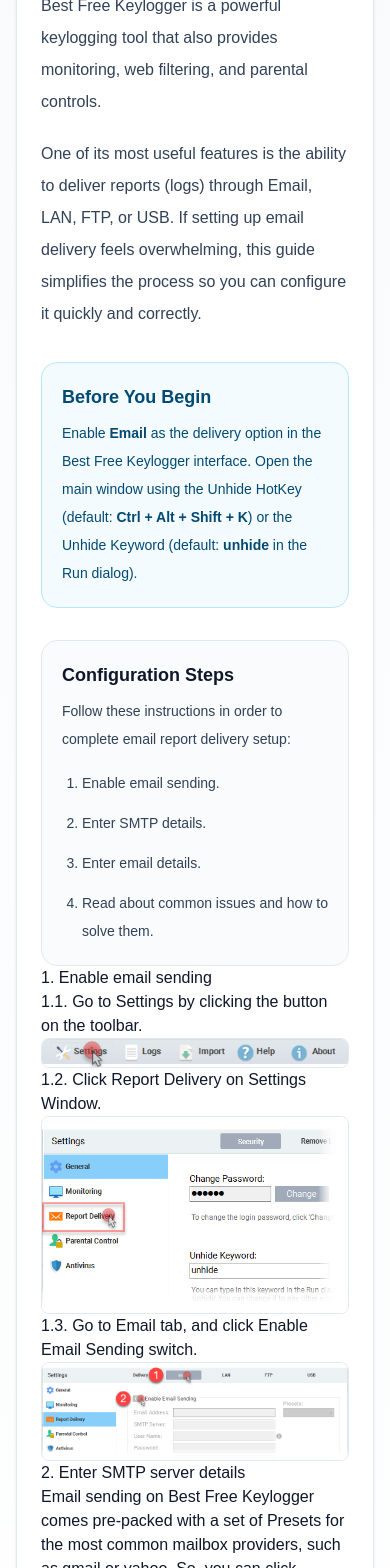
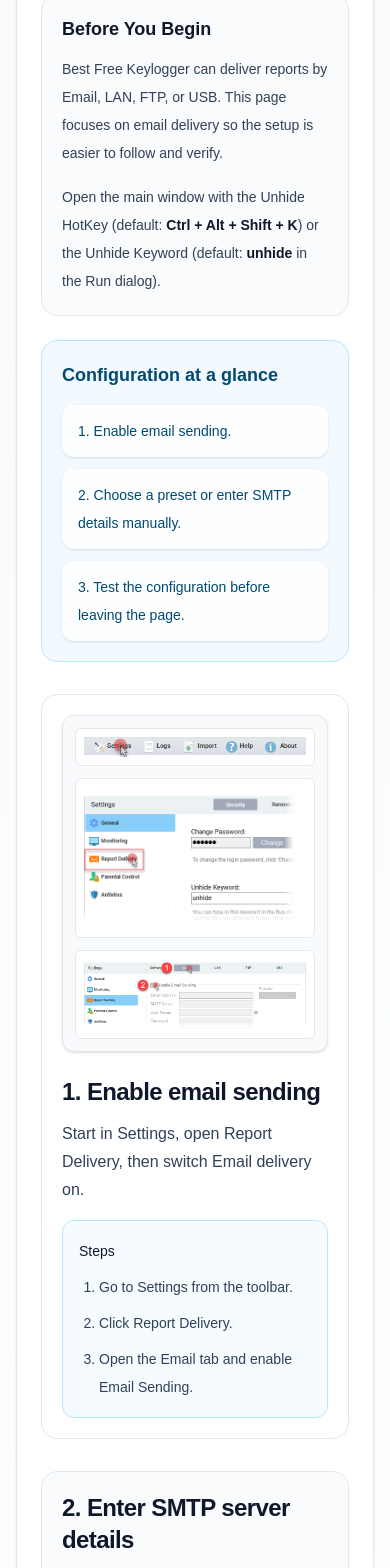
Before and after one commit to NavodWijesooriya/best_key_logger, a Next.js app: page /blog/email-delivery-configuration-guide in a window 390 px wide. Shown: the part 360-1928 px from the top of the page. Built offline with nearby package versions, Linux system fonts and the light colour scheme.

Commit message:
blog pages styles

```diff
--- a/app/blog/email-delivery-configuration-guide/page.tsx
+++ b/app/blog/email-delivery-configuration-guide/page.tsx
@@ -11,8 +11,8 @@
       <main className="relative overflow-hidden bg-linear-to-b from-slate-50 via-white to-sky-50/40 py-10 sm:py-14">
         <div className="pointer-events-none absolute inset-x-0 top-0 h-44 bg-[radial-gradient(ellipse_at_top,rgba(14,165,233,0.14),transparent_62%)]" />
 
-        <article className="relative mx-auto w-full max-w-4xl px-4 sm:px-6 lg:px-8">
-          <div className="rounded-3xl border border-slate-200 bg-white/95 p-6 shadow-sm backdrop-blur-sm sm:p-10">
+        <article className="relative mx-auto w-full max-w-7xl px-4 sm:px-6 lg:px-8">
+          <div className="rounded-3xl border border-slate-200 bg-white/95 p-6 shadow-sm backdrop-blur-sm sm:p-10 lg:p-12">
             <header className="border-b border-slate-200 pb-7">
               <div className="flex flex-wrap items-center gap-2 text-xs font-semibold uppercase tracking-wide text-slate-600">
                 <span className="rounded-full bg-sky-100 px-3 py-1 text-sky-800">Report Delivery</span>
@@ -31,69 +31,115 @@
               </div>
             </header>
 
-            <section className="mt-7 space-y-5 text-base leading-8 text-slate-700 sm:text-lg">
+            <section className="mt-8 grid gap-6 lg:grid-cols-[minmax(0,1.1fr)_minmax(0,0.9fr)] lg:items-start">
+              <div className="rounded-2xl border border-slate-200 bg-slate-50/80 p-5 sm:p-6">
+                <h2 className="text-lg font-semibold text-slate-900 sm:text-xl">Before You Begin</h2>
+                <div className="mt-3 space-y-4 text-sm leading-7 text-slate-700 sm:text-base">
                   <p>
-                Best Free Keylogger is a powerful keylogging tool that also provides monitoring,
-                web filtering, and parental controls.
+                    Best Free Keylogger can deliver reports by Email, LAN, FTP, or USB. This page
+                    focuses on email delivery so the setup is easier to follow and verify.
+                  </p>
+                  <p>
+                    Open the main window with the Unhide HotKey (default:
+                    <strong className="font-semibold text-slate-900"> Ctrl + Alt + Shift + K</strong>)
+                    or the Unhide Keyword (default:
+                    <strong className="font-semibold text-slate-900"> unhide</strong> in the Run dialog).
+                  </p>
+                </div>
+              </div>
+
+              <div className="rounded-2xl border border-sky-200 bg-sky-50/80 p-5 sm:p-6">
+                <h2 className="text-lg font-semibold text-sky-900 sm:text-xl">Configuration at a glance</h2>
+                <ol className="mt-4 space-y-3 text-sm leading-7 text-sky-900 sm:text-base">
+                  <li className="rounded-xl bg-white/80 px-4 py-3 shadow-sm">1. Enable email sending.</li>
+                  <li className="rounded-xl bg-white/80 px-4 py-3 shadow-sm">2. Choose a preset or enter SMTP details manually.</li>
+                  <li className="rounded-xl bg-white/80 px-4 py-3 shadow-sm">3. Test the configuration before leaving the page.</li>
+                </ol>
+              </div>
+            </section>
+
+            <section className="mt-8 rounded-2xl border border-slate-200 bg-white p-5 sm:p-6 lg:p-8">
+              <div className="grid gap-6 lg:grid-cols-[minmax(0,0.9fr)_minmax(0,1.1fr)] lg:items-center">
+                <div className="order-2 space-y-4 lg:order-1">
+                  <div>
+                    <h2 className="text-2xl font-bold tracking-tight text-slate-900 sm:text-3xl">
+                      1. Enable email sending
+                    </h2>
+                    <p className="mt-3 text-base leading-7 text-slate-700 sm:text-lg">
+                      Start in Settings, open Report Delivery, then switch Email delivery on.
+                    </p>
+                  </div>
+
+                  <div className="rounded-xl border border-sky-200 bg-sky-50/70 p-4 text-sm leading-7 text-slate-700 sm:text-base">
+                    <p className="font-medium text-slate-900">Steps</p>
+                    <ol className="mt-2 list-decimal space-y-2 pl-5">
+                      <li>Go to Settings from the toolbar.</li>
+                      <li>Click Report Delivery.</li>
+                      <li>Open the Email tab and enable Email Sending.</li>
+                    </ol>
+                  </div>
+                </div>
+
+                <div className="order-1 rounded-xl border border-slate-200 bg-slate-50 p-3 shadow-sm lg:order-2">
+                  <div className="grid gap-3">
+                    <img
+                      src="/assets/blog/email/best-free-keylogger-toolbar-click-settings (1).png"
+                      alt="Go to Settings from the toolbar"
+                      className="w-full rounded-md border border-slate-200 bg-white object-contain p-2"
+                    />
+                    <img
+                      src="/assets/blog/email/best-free-keylogger-settings-click-report-delivery.png"
+                      alt="Open Report Delivery in Settings"
+                      className="w-full rounded-md border border-slate-200 bg-white object-contain p-2"
+                    />
+                    <img
+                      src="/assets/blog/email/best-free-keylogger-settings-report-delivery-email-enable-email-sending.png"
+                      alt="Enable Email Sending in the Email tab"
+                      className="w-full rounded-md border border-slate-200 bg-white object-contain p-2"
+                    />
+                  </div>
+                </div>
+              </div>
+            </section>
+
+            <section className="mt-8 rounded-2xl border border-slate-200 bg-slate-50/80 p-5 sm:p-6 lg:p-8">
+              <div className="grid gap-6 lg:grid-cols-[minmax(0,1fr)_minmax(0,0.95fr)] lg:items-start">
+                <div className="space-y-4">
+                  <h2 className="text-2xl font-bold tracking-tight text-slate-900 sm:text-3xl">
+                    2. Enter SMTP server details
+                  </h2>
+                  <p className="text-base leading-7 text-slate-700 sm:text-lg">
+                    Best Free Keylogger includes presets for common mailbox providers. Use a preset
+                    when available, or enter the SMTP host and port manually.
                   </p>
 
-              <p>
-                One of its most useful features is the ability to deliver reports (logs) through
-                Email, LAN, FTP, or USB. If setting up email delivery feels overwhelming, this
-                guide simplifies the process so you can configure it quickly and correctly.
+                  <div className="rounded-xl border border-emerald-200 bg-white p-4 shadow-sm">
+                    <p className="text-sm font-semibold uppercase tracking-wide text-emerald-700">
+                      Recommended approach
                     </p>
-            </section>
+                    <p className="mt-2 text-sm leading-7 text-slate-700 sm:text-base">
+                      Click <strong className="font-semibold text-slate-900">Presets</strong> first.
+                      If the provider is not listed, copy the SMTP values from the table below.
+                    </p>
+                  </div>
+                </div>
 
-            <section className="mt-8 rounded-2xl border border-sky-200 bg-sky-50/80 p-5 sm:p-6">
-              <h2 className="text-lg font-semibold text-sky-900 sm:text-xl">Before You Begin</h2>
-              <p className="mt-2 text-sm leading-7 text-sky-900 sm:text-base">
-                Enable <strong>Email</strong> as the delivery option in the Best Free Keylogger
-                interface. Open the main window using the Unhide HotKey (default:
-                <strong> Ctrl + Alt + Shift + K</strong>) or the Unhide Keyword (default:
-                <strong> unhide</strong> in the Run dialog).
-              </p>
-            </section>
+                <div className="rounded-xl border border-slate-200 bg-white p-3 shadow-sm sm:p-4">
+                  <img
+                    src="/assets/blog/email/best-free-keylogger-settings-report-delivery-email-presets (1).png"
+                    alt="Email presets for SMTP setup"
+                    className="w-full rounded-md border border-slate-200 bg-white object-contain p-2"
+                  />
+                </div>
+              </div>
 
-            <section className="mt-8 rounded-2xl border border-slate-200 bg-slate-50/80 p-5 sm:p-6">
-              <h2 className="text-lg font-semibold text-slate-900 sm:text-xl">Configuration Steps</h2>
-              <p className="mt-2 text-sm leading-7 text-slate-700 sm:text-base">
-                Follow these instructions in order to complete email report delivery setup:
-              </p>
-
-              <ol className="mt-4 list-decimal space-y-3 pl-5 text-sm leading-7 text-slate-700 sm:text-base">
-                <li>Enable email sending.</li>
-                <li>Enter SMTP details.</li>
-                <li>Enter email details.</li>
-                <li>Read about common issues and how to solve them.</li>
-              </ol>
-            </section>
-
-            <h2>1. Enable email sending</h2>
-            <p>1.1. Go to Settings by clicking the button on the toolbar.</p>
-            <img src="/assets/blog/email/best-free-keylogger-toolbar-click-settings (1).png" alt="Enable email sending" className="rounded-lg border border-slate-200" />
-
-            <p>1.2. Click Report Delivery on Settings Window.</p>
-            <img src="/assets/blog/email/best-free-keylogger-settings-click-report-delivery.png" alt="Click Report Delivery" className="rounded-lg border border-slate-200" />
-
-            <p>1.3. Go to Email tab, and click Enable Email Sending switch.</p>
-            <img src="/assets/blog/email/best-free-keylogger-settings-report-delivery-email-enable-email-sending.png" alt="Enable Email Sending" className="rounded-lg border border-slate-200" />
-
-            <p>2. Enter SMTP server details</p>
-
-            <p>Email sending on Best Free Keylogger comes pre-packed with a set of Presets for the most common mailbox providers, such as gmail or yahoo. So, you can click “Presets” to enter SMTP details automatically, (or you can manually type in the SMTP server and port later).</p>
-            <img src="/assets/blog/email/best-free-keylogger-settings-report-delivery-email-presets (1).png" alt="Email Presets" className="rounded-lg border border-slate-200" />
-
-            <div className="mt-8 rounded-2xl border border-slate-200 bg-white p-5 shadow-sm sm:p-6">
+              <div className="mt-6 overflow-hidden rounded-xl border border-slate-200 bg-white shadow-sm">
+                <div className="border-b border-slate-200 px-4 py-3">
                   <h3 className="text-base font-semibold text-slate-900 sm:text-lg">
                     SMTP host and port reference
                   </h3>
-              <p className="mt-2 text-sm leading-7 text-slate-700 sm:text-base">
-                If you wish to enter SMTP server details manually, you need to know the SMTP host
-                and SMTP port. The following table contains SMTP host and port information of some
-                popular mailbox providers.
-              </p>
-
-              <div className="mt-5 overflow-hidden rounded-xl border border-slate-200">
+                </div>
+                <div className="overflow-x-auto">
                   <table className="min-w-full divide-y divide-slate-200 text-left text-sm sm:text-base">
                     <thead className="bg-slate-50 text-slate-900">
                       <tr>
@@ -135,106 +181,174 @@
                       </tr>
                     </tbody>
                   </table>
-
                 </div>
-              <p>Click Test. If everything is working fine, you should receive a test email to your inbox.
-
-                If the test returns successful, you’re good to go.</p>
               </div>
 
-            <section className="mt-8 rounded-2xl border border-amber-200 bg-amber-50/80 p-5 sm:p-6">
+              <p className="mt-5 text-sm leading-7 text-slate-700 sm:text-base">
+                After entering the values, click <strong className="font-semibold text-slate-900">Test</strong>.
+                A successful test should send a message to your inbox.
+              </p>
+            </section>
+
+            <section className="mt-8 rounded-2xl border border-slate-200 bg-white p-5 sm:p-6 lg:p-8">
+              <div className="mx-auto max-w-4xl">
+                <h2 className="text-2xl font-bold tracking-tight text-slate-900 sm:text-3xl">
+                  3. Enter email account details
+                </h2>
+                <p className="mt-4 max-w-5xl text-base leading-7 text-slate-700 sm:text-lg">
+                  Enter your email account details correctly in the input fields. These details are
+                  stored on the software itself, and they are never sent to our servers or
+                  elsewhere. So, your information is safe.
+                </p>
+
+                <div className="mt-8 overflow-hidden rounded-2xl border border-slate-200 bg-slate-50 p-4 shadow-sm sm:p-5">
+                  <div className="rounded-xl border border-slate-300 bg-white p-4 shadow-sm sm:p-5">
+                    <div className="flex items-center gap-2 border-b border-slate-200 pb-3 text-sm text-slate-700">
+                      <span className="inline-flex items-center rounded-sm bg-emerald-500 px-2 py-0.5 text-[10px] font-bold uppercase tracking-wide text-white">
+                        ON
+                      </span>
+                      <span className="font-medium text-slate-900">Enable Email Sending</span>
+                    </div>
+
+                    <div className="mt-4 grid gap-5 lg:grid-cols-[minmax(0,1.15fr)_minmax(0,0.85fr)] lg:items-start">
+                      <div className="space-y-4">
+                        {[
+                          ['Email Address', 'johndoe1.bfk@gmail.com'],
+                          ['SMTP Server', 'smtp.gmail.com'],
+                          ['User Name', 'johndoe1.bfk'],
+                          ['Password', '••••••••••'],
+                          ['Mail Subject', 'BFK Logs'],
+                        ].map(([label, value]) => (
+                          <div key={label} className="grid grid-cols-[auto_minmax(0,1fr)] items-center gap-3">
+                            <label className="w-28 text-right text-sm font-medium text-slate-900 sm:text-base">
+                              {label}:
+                            </label>
+                            <div className="flex min-h-8 items-center rounded-none border border-slate-400 bg-white px-2 text-sm text-slate-900 shadow-[inset_0_1px_0_rgba(255,255,255,0.75)] sm:text-base">
+                              {value}
+                            </div>
+                          </div>
+                        ))}
+
+                        <div className="grid grid-cols-[auto_minmax(0,1fr)] items-center gap-3">
+                          <label className="w-28 text-right text-sm font-medium text-slate-900 sm:text-base">
+                            Port:
+                          </label>
+                          <div className="flex items-center justify-between gap-3">
+                            <div className="flex h-8 w-20 items-center border border-slate-400 bg-white px-2 text-sm text-slate-900 shadow-[inset_0_1px_0_rgba(255,255,255,0.75)] sm:text-base">
+                              587
+                            </div>
+                            <button className="inline-flex h-8 items-center justify-center rounded-none bg-slate-400 px-8 text-sm font-medium text-white shadow-sm">
+                              Test
+                            </button>
+                          </div>
+                        </div>
+                      </div>
+
+                      <div className="space-y-3">
+                        <div>
+                          <p className="mb-1 text-sm font-medium text-slate-900">Presets:</p>
+                          <div className="flex h-8 w-full items-center justify-between border border-slate-400 bg-white px-2 text-sm text-slate-900 shadow-[inset_0_1px_0_rgba(255,255,255,0.75)]">
+                            <span>Gmail (Google Mail)</span>
+                            <svg
+                              xmlns="http://www.w3.org/2000/svg"
+                              viewBox="0 0 20 20"
+                              fill="currentColor"
+                              className="h-4 w-4 text-slate-500"
+                            >
+                              <path
+                                fillRule="evenodd"
+                                d="M5.23 7.21a.75.75 0 0 1 1.06.02L10 10.94l3.71-3.71a.75.75 0 1 1 1.06 1.06l-4.24 4.25a.75.75 0 0 1-1.06 0L5.21 8.29a.75.75 0 0 1 .02-1.08Z"
+                                clipRule="evenodd"
+                              />
+                            </svg>
+                          </div>
+                        </div>
+
+                        <div className="flex items-center gap-3 pt-10">
+                          <span className="inline-flex h-5 w-5 items-center justify-center rounded-full bg-sky-400 text-xs font-bold text-white">
+                            i
+                          </span>
+                          <div className="h-8 w-8 rounded-full bg-slate-200" />
+                        </div>
+                      </div>
+                    </div>
+                  </div>
+                </div>
+
+                <div className="mx-auto mt-8 max-w-4xl space-y-4 text-base leading-7 text-slate-700 sm:text-lg">
+                  <p>
+                    Click <strong className="font-semibold text-slate-900">Test</strong>. If
+                    everything is working fine, you should receive a test email to your inbox.
+                  </p>
+                  <p>If the test returns successful, you&rsquo;re good to go.</p>
+                </div>
+              </div>
+            </section>
+
+            <section className="mt-8 rounded-2xl border border-amber-200 bg-amber-50/80 p-5 sm:p-6 lg:p-8">
               <h2 className="text-lg font-semibold text-amber-900 sm:text-xl">Common issues</h2>
               <p className="mt-2 text-sm leading-7 text-amber-900 sm:text-base">
-                If you run into any errors while configuring these settings, the following section
-                will be of help.
+                If the test fails, use the troubleshooting cards below to narrow down the cause.
               </p>
 
-              <div className="mt-5 space-y-5 rounded-xl bg-white p-5 text-sm leading-7 text-slate-700 shadow-sm sm:text-base">
-                <div>
-                  <h3 className="text-base font-semibold text-slate-900">Email Server Authentication Error</h3>
-                  <p className="mt-2">
-                    This error could occur due to either of these two reasons:
-                  </p>
-                  <ul className="mt-2 list-disc space-y-1 pl-5">
-                    <li>Wrong username or password</li>
-                    <li>Two-factor Authentication</li>
-                  </ul>
-                  <p className="mt-2">
-                    If you have two-factor authentication switched on, you may have to create an
-                    app password, and enter that as the password on BFK Email configuration instead
-                    of entering your regular email password.
-                  </p>
-                  <p className="mt-2">
-                    Important: In some cases, the error may continue to occur. In such an event,
-                    you will have to enable “Allow less secure apps” (Give temporary access to
-                    third-party apps) on your email account. Here’s how to do so:
+              <div className="mt-6 grid gap-4 lg:grid-cols-3">
+                <div className="rounded-xl border border-slate-200 bg-white p-4 shadow-sm">
+                  <h3 className="text-base font-semibold text-slate-900">Authentication error</h3>
+                  <p className="mt-2 text-sm leading-7 text-slate-700">
+                    Check the username and password first. If the account uses two-factor
+                    authentication, create and use an app password instead of the regular one.
                   </p>
                 </div>
 
-                <div>
-                  <h3 className="text-base font-semibold text-slate-900">Invalid SMTP Server or Connection Drop</h3>
-                  <p className="mt-2">
-                    Check that the SMTP host is correct and that your network connection is stable.
+                <div className="rounded-xl border border-slate-200 bg-white p-4 shadow-sm">
+                  <h3 className="text-base font-semibold text-slate-900">SMTP server or connection drop</h3>
+                  <p className="mt-2 text-sm leading-7 text-slate-700">
+                    Verify the SMTP host, confirm the internet connection, and try a preset if the
+                    provider is supported.
                   </p>
                 </div>
 
-                <div>
-                  <h3 className="text-base font-semibold text-slate-900">Invalid SMTP Port</h3>
-                  <p className="mt-2">
-                    Make sure the SMTP port matches the provider requirements listed above.
+                <div className="rounded-xl border border-slate-200 bg-white p-4 shadow-sm">
+                  <h3 className="text-base font-semibold text-slate-900">Invalid SMTP port</h3>
+                  <p className="mt-2 text-sm leading-7 text-slate-700">
+                    Recheck the port number against the provider requirements in the table above.
                   </p>
+                </div>
+              </div>
+
+              <div className="mt-6 flex flex-wrap gap-3">
                 <Link
-                    href="https://knowledge.workspace.google.com/admin/apps/control-access-to-less-secure-apps?hl=en&visit_id=639128551802519389-1673994516&rd=1"
-                    className="mt-2 inline-flex rounded-md bg-slate-100 px-3 py-1 text-sm text-slate-700 transition-colors hover:bg-slate-200"
-                    target="_blank"
-                    rel="noopener noreferrer"
-                  >
-                    Gmail
-                  </Link>
-
-                  <Link
-                    href="https://mail.google.com/"
-                    className="mt-2 inline-flex rounded-md bg-slate-100 px-3 py-1 text-sm text-slate-700 transition-colors hover:bg-slate-200"
-                    target="_blank"
-                    rel="noopener noreferrer"
-                  >
-                    Yahoo Mail
-                  </Link>
-
-                  <Link
-                    href="https://help.yahoo.com/kb/SLN27791.html?guccounter=1&guce_referrer=aHR0cHM6Ly9iZXN0eHNvZnR3YXJlLmNvbS8&guce_referrer_sig=AQAAAGWcovXZuVW2OH1cvIvFKeIaR_XW-XmT_c86n8zKvwEvGjdd46rZKYA7yhp_KAq1PmfBAqaqgjcIrATA4pYk3PFq33bd1eP9DzJjr-y1z3DDLG_TOSb-KVNB0JNePjsqO9KSDrJE9j-lp1fI1VhKWK8Bb7l2QUVjARFz_lvtGEI9"
-                    className="mt-2 inline-flex rounded-md bg-slate-100 px-3 py-1 text-sm text-slate-700 transition-colors hover:bg-slate-200"
-                    target="_blank"
-                    rel="noopener noreferrer"
-                  >
-                    AOL Mail
-                  </Link>
-                </div>
-                <h2>Invalid SMTP Server or Connection Drop</h2>
-                <p>This error could occur when the SMTP Server name is mistyped or the connection is down. It is recommended that you use a preset whenever possible if your mailbox provider is listed on BFK. If this error continues to occur, please check whether the process is being interrupted by an antivirus program or firewall.</p>
-
-                <h2>Invalid SMTP Port</h2>
-                <p>This error could occur when SMTP port is mistyped. It is recommended that you use a preset whenever possible if your mailbox provider is listed on BFK. At the event of this error, please recheck the SMTP port and try again.</p>
-
-                <p>Please do not hesitate to contact our support team if you need assistance setting up email delivery -- we are ready to help!</p>
-
-                <a
                   href="https://support.bestfreekeylogger.com/hc/en-us/requests/new"
                   className="inline-flex items-center justify-center rounded-md bg-blue-600 px-4 py-2 text-sm font-medium text-white hover:bg-blue-700"
                   target="_blank"
                   rel="noopener noreferrer"
                 >
                   Contact Support
-                </a>
+                </Link>
 
+                <Link
+                  href="https://knowledge.workspace.google.com/admin/apps/control-access-to-less-secure-apps?hl=en&visit_id=639128551802519389-1673994516&rd=1"
+                  className="inline-flex items-center justify-center rounded-md bg-slate-100 px-4 py-2 text-sm text-slate-700 transition-colors hover:bg-slate-200"
+                  target="_blank"
+                  rel="noopener noreferrer"
+                >
+                  Gmail reference
+                </Link>
 
-
+                <Link
+                  href="https://help.yahoo.com/kb/SLN27791.html?guccounter=1&guce_referrer=aHR0cHM6Ly9iZXN0eHNvZnR3YXJlLmNvbS8&guce_referrer_sig=AQAAAGWcovXZuVW2OH1cvIvFKeIaR_XW-XmT_c86n8zKvwEvGjdd46rZKYA7yhp_KAq1PmfBAqaqgjcIrATA4pYk3PFq33bd1eP9DzJjr-y1z3DDLG_TOSb-KVNB0JNePjsqO9KSDrJE9j-lp1fI1VhKWK8Bb7l2QUVjARFz_lvtGEI9"
+                  className="inline-flex items-center justify-center rounded-md bg-slate-100 px-4 py-2 text-sm text-slate-700 transition-colors hover:bg-slate-200"
+                  target="_blank"
+                  rel="noopener noreferrer"
+                >
+                  Yahoo Mail reference
+                </Link>
               </div>
             </section>
           </div>
 
-        </article >
-      </main >
+        </article>
+      </main>
 
       <Footer />
     </>
```
Also changed, not shown: app/blog/how-to-add-an-antivirus-exception/page.tsx (+63 -20 lines), app/blog/top-10-free-keylogger-software/page.tsx (+22 -8 lines). Lines whose indentation alone changed are shown as unchanged.
